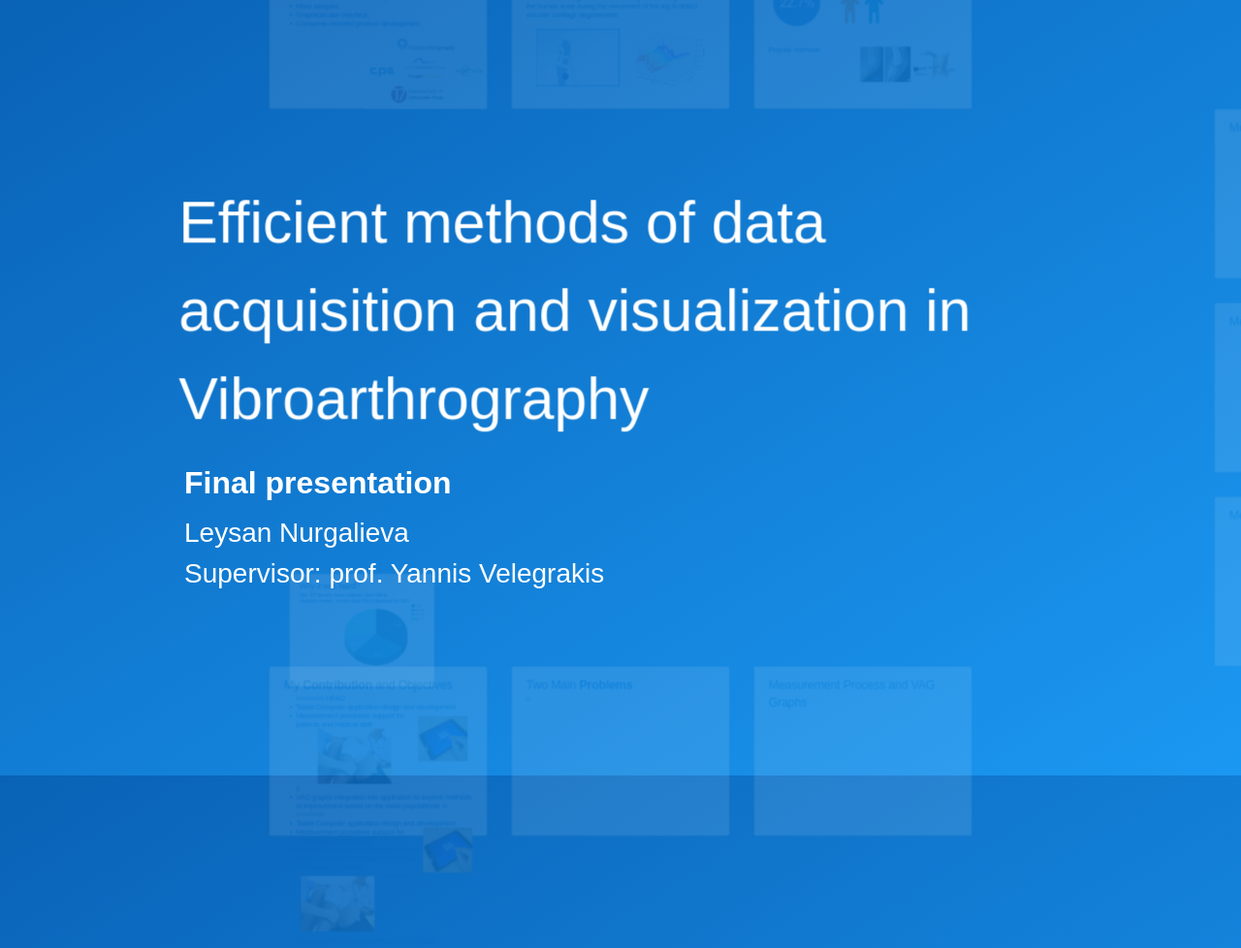
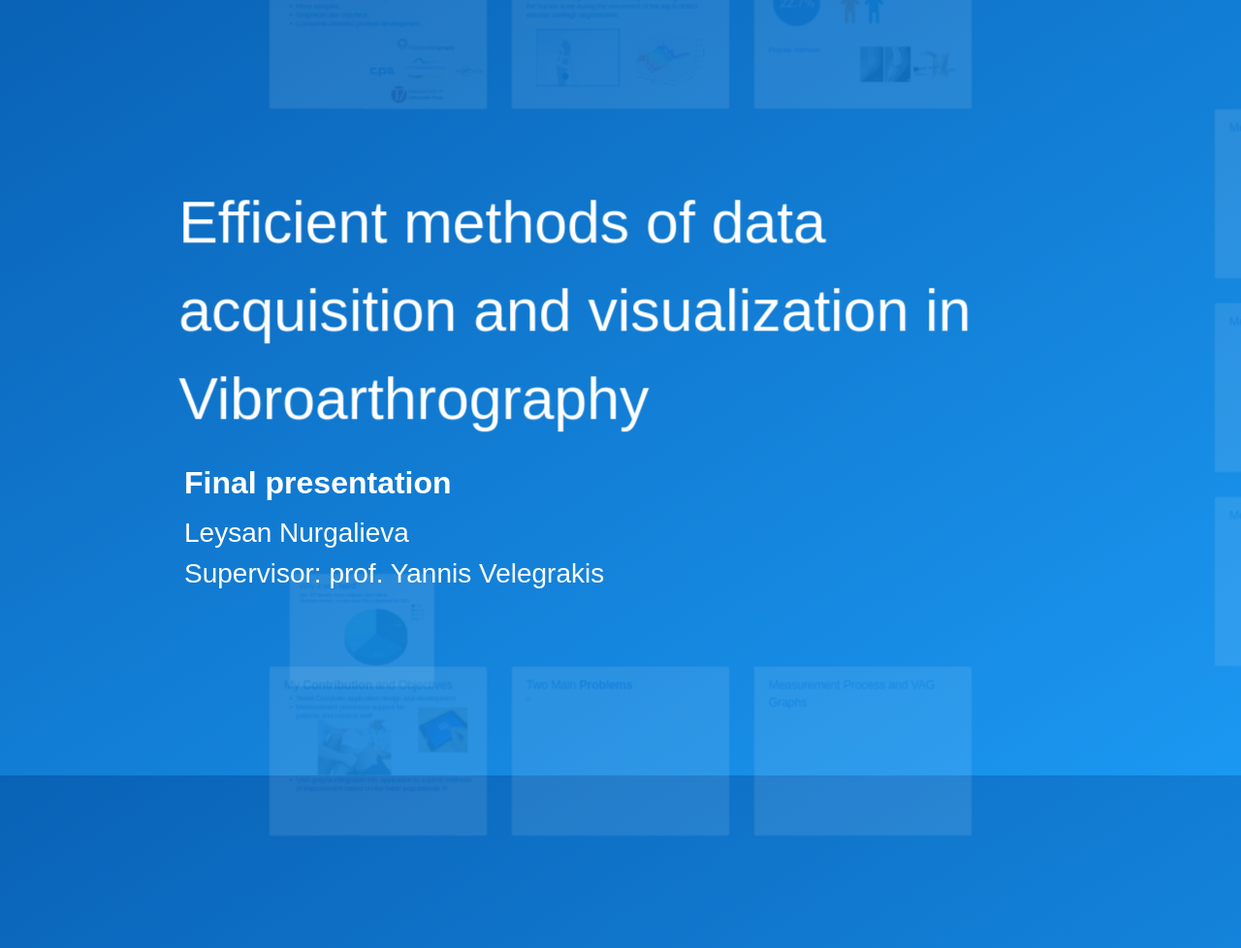
Before and after one commit to leysann/leysann.github.io, a website: page index.html in a window 1280 px wide. Shown: the top 978 px of the page at 97% size. Drawn offline with Linux system fonts and the light colour scheme.

Commit message:
Update pics

```diff
--- a/index.html
+++ b/index.html
@@ -82,15 +82,9 @@
     <div class="step slide" data-x="-1000" data-y="1500">
         <q>My <strong>Contribution</strong> and Objectives</q>
         <ul>
-<<<<<<< HEAD
             <li>Tablet Computer application design and development <img src="images/app.jpg" alt="app" style="float:right;margin:20px 20px;width:204px;"><br /></li>
-            <li>Measurement procedure support for patients and medical staff<img src="images/visit.jpg" class="displayed" alt="Visit" style=";width:304px;">s</li>
+            <li>Measurement procedure support for patients and medical staff<img src="images/visit.jpg" class="displayed" alt="Visit" style=";width:304px;"></li>
             <li>VAG graphs integration into application to explore methods of improvement based on the basic populationbr /></li>
-=======
-            <li>Tablet Computer application design and development <img src="images/app.jpg" alt="app" style="float:right;width:204px;"><br /></li>
-            <li>Measurement procedure support for patients and medical staff<br /></li>
-            <li>VAG graphs integration into application to explore methods of improvement based on the basic population<img src="images/visit.jpg" alt="Visit" style="margin:20px;float:left;width:304px;"><br /></li>
->>>>>>> 263c191e80220b9a5bba434ca1e4e17fcffdc9f6
         </ul>
     </div>
 
```
